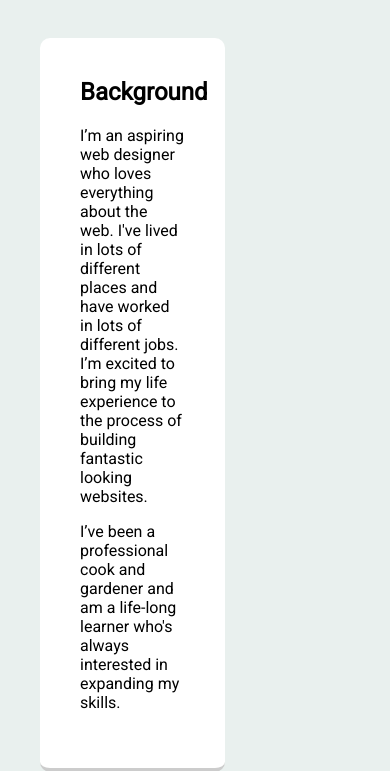
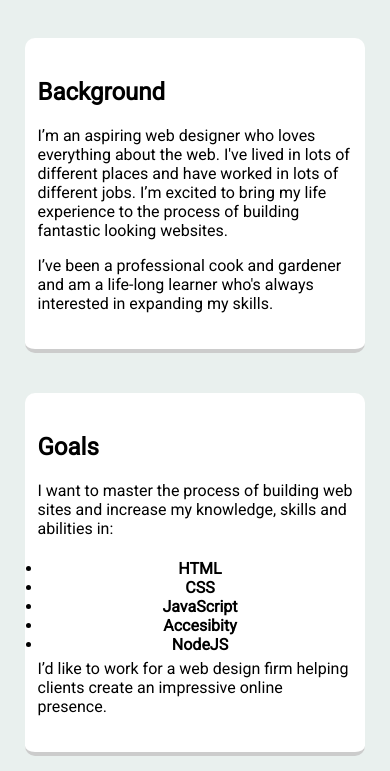
Before and after one commit to greidyrojascalero/project_1, a plain HTML site: page index.html in a window 390 px wide. Shown: the part 334-1105 px from the top of the page. Drawn offline with Linux system fonts and the light colour scheme.

Commit message:
Make the section card.

```diff
--- a/css/section.css
+++ b/css/section.css
@@ -4,12 +4,16 @@ section {
 
 .card {
     background: #fff;
-    padding: 20px 40px 40px;
-    margin: 20px;
+    padding: 20px 0px;
+    margin: 20px 0px;
     border-radius: 10px;
-    width: 30%;
+    width: 40%;
     border-bottom: 4px solid #ccc;
     text-align: left;
+    padding-left: 2.5%;
+    padding-right: 2.5%;
+    margin-left: 2.5%;
+    margin-right: 2.5%;
 }
 
 .card-primary {
@@ -31,3 +35,44 @@ section {
  .clear {
         clear: both;
     }
+
+/*========== Non-Mobile First Method ==========*/
+/* Large Devices, Wide Screens */
+
+@media only screen and (max-width: 1200px) {}
+/* Medium Devices, Desktops */
+
+@media only screen and (max-width: 992px) {}
+/* Small Devices, Tablets */
+
+@media only screen and (max-width: 768px) {
+    .card {
+        width: 90%;
+    }
+}
+/* Extra Small Devices, Phones */
+
+@media only screen and (max-width: 480px) {
+    .card {
+        padding-left: 3.5%;
+        padding-right: 3.5%;
+        margin-left: 1.5%;
+        margin-right: 1.5%;
+    }
+}
+/* Custom, iPhone Retina */
+
+@media only screen and (max-width: 320px) {}
+
+
+
+/*
+    Issues:
+
+    1- make a card similar height
+       (use min-heigth)
+    2- center the card.
+    3- make the cards full size in mobile.
+
+
+*/
```
